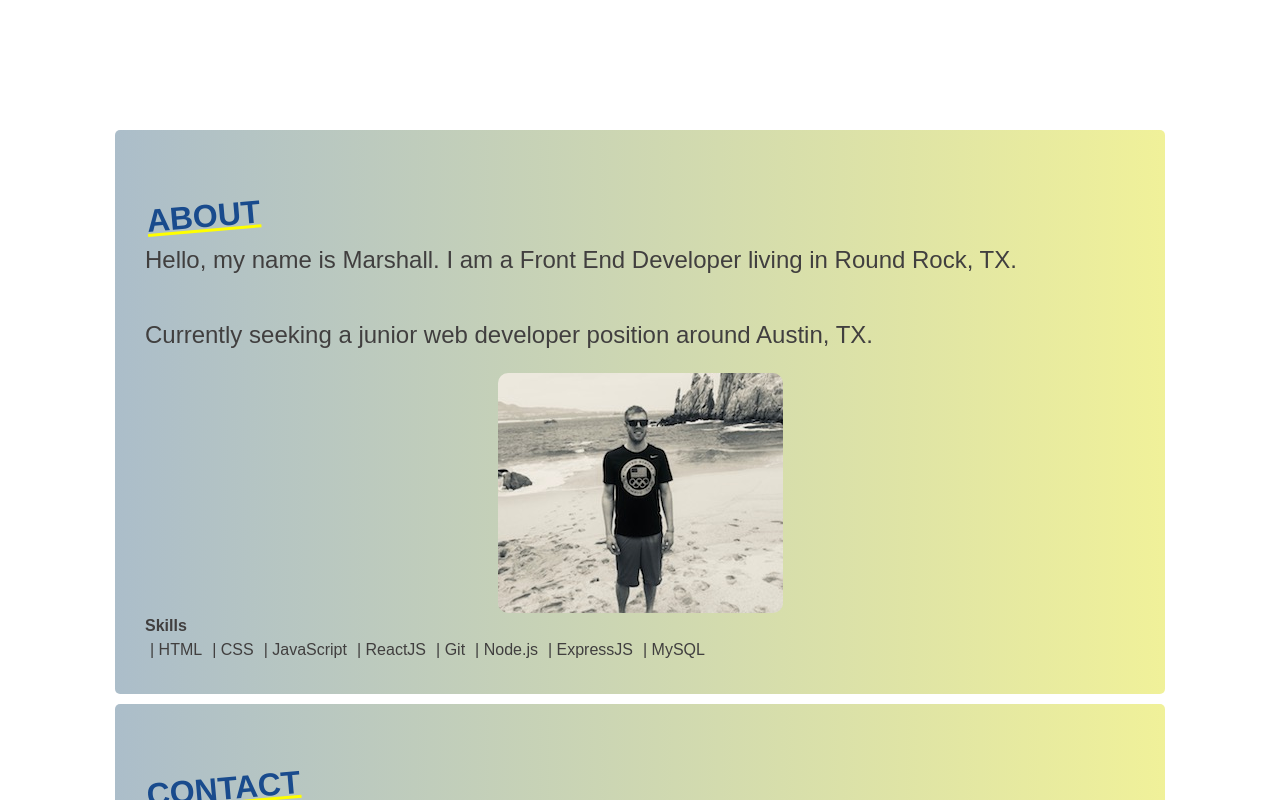
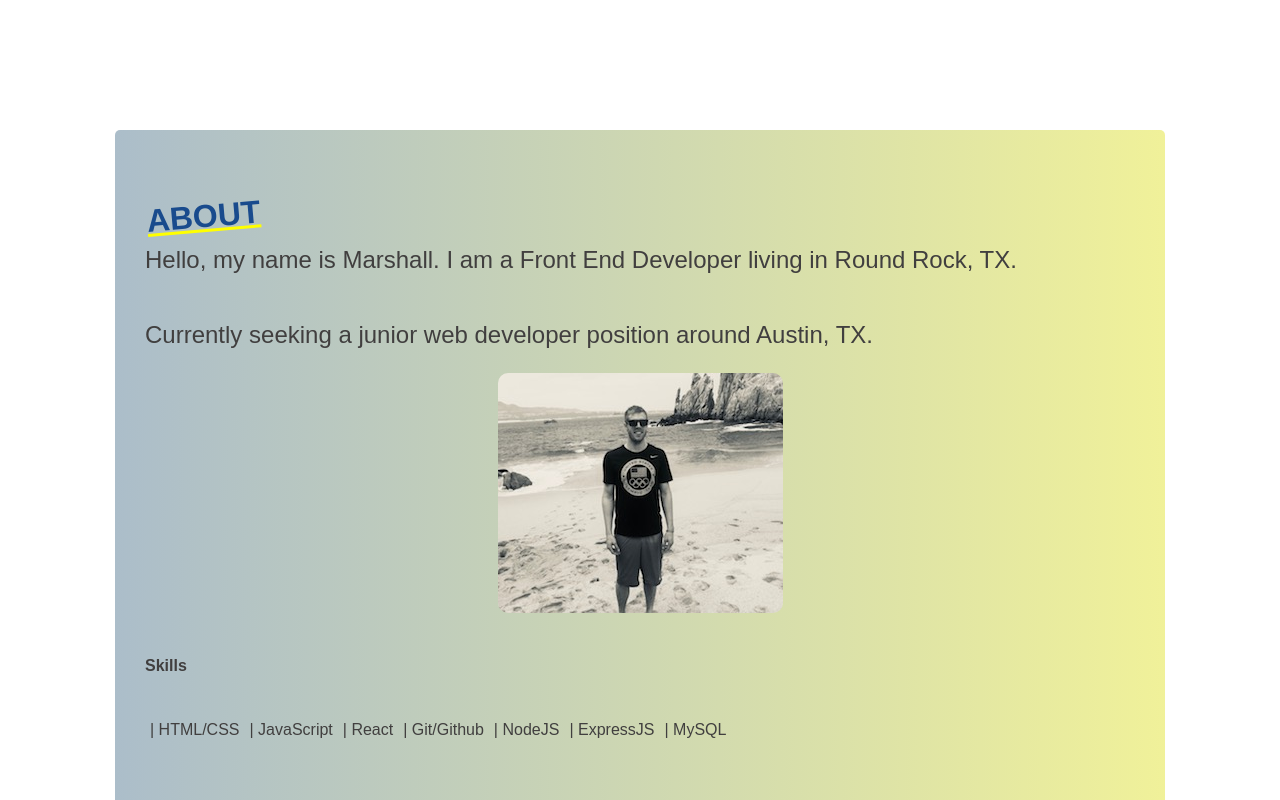
Before and after one commit to marshall405/portfolio-aca, a React (Create React App) app: page / in a window 1280 px wide. Shown: the part 680-1480 px from the top of the page. Built offline with nearby package versions, Linux system fonts and the light colour scheme.

Commit message:
change sections to 100vh minimum

```diff
--- a/src/components/About.js
+++ b/src/components/About.js
@@ -20,12 +20,11 @@ export class About extends React.Component {
                 </div>
                 <h4> Skills </h4>
                 <ul className='skills-container'>
-                    <li> HTML </li>
-                    <li> CSS</li>
+                    <li> HTML/CSS </li>
                     <li> JavaScript </li>
-                    <li> ReactJS</li>
-                    <li> Git</li>
-                    <li> Node.js</li>
+                    <li> React</li>
+                    <li> Git/Github</li>
+                    <li> NodeJS</li>
                     <li> ExpressJS</li>
                     <li> MySQL </li>
                 </ul>
--- a/src/styles/About.css
+++ b/src/styles/About.css
@@ -8,7 +8,11 @@
     width: 100%;
 }
 
+#about h4 {
+    margin-top: 40px;
+}
 .skills-container {
+    margin-top: 40px;
     display: flex;
     flex-wrap: wrap;
 }
--- a/src/styles/App.css
+++ b/src/styles/App.css
@@ -62,7 +62,7 @@ h2 {
   animation: fadein .5s;
   background-color: rgba(255,255,255,.8);
   padding: 30px;
-  min-height: 50vh;
+  min-height: 100vh;
   max-width: 1050px;
   margin: 10px auto;
   border-radius: 5px;
```
